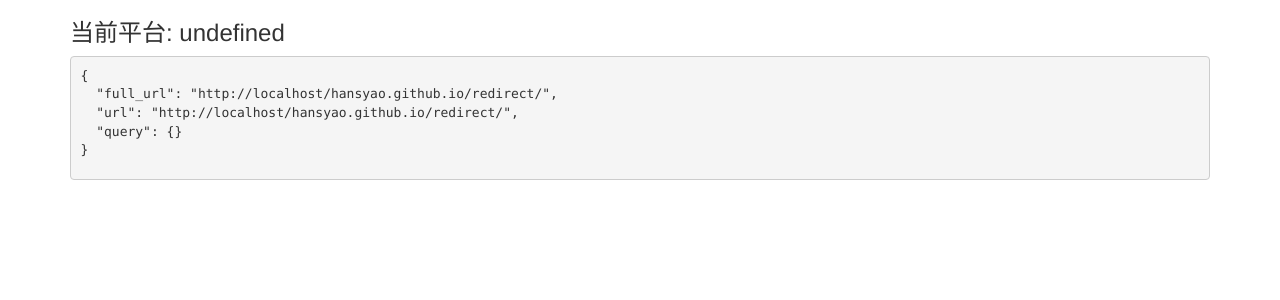
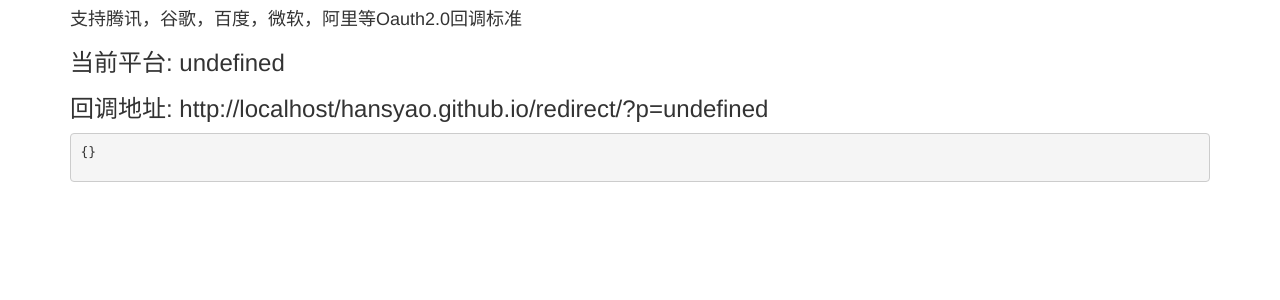
Before and after one commit to hansyao/hansyao.github.io, a Jekyll site: the page redirect/index.html, which Jekyll copies as it is, in a window 1280 px wide. Shown: the top 300 px of the page. Built offline with Jekyll 4.4.1, drawn with Linux system fonts in a browser that asks for light colours; nearby versions of some CDN libraries.

Commit message:
Update index.html

```diff
--- a/redirect/index.html
+++ b/redirect/index.html
@@ -10,7 +10,9 @@
 </head>
 <body>
   <div class="container col-auto">
-    <h3 id="redirect">支持腾讯，谷歌，百度，微软，阿里等Oauth2.0回调标准</h3>
+    <h4 id="description">支持腾讯，谷歌，百度，微软，阿里等Oauth2.0回调标准</h3>
+    <h3 id="platform"></h3>
+    <h3 id="redirect"></h3>
   	<div class="entry">
 		  <pre><code><p id="result" name="result" >{}</p></code></pre>
 	  </div>
@@ -31,7 +33,7 @@
         var reg = /([^?&=]+)=([^?&=]*)/g;
         var pure_url = get_pure_url(url);
         search.replace(reg, function (rs, $1, $2) {
-          var name = decodeURIComponent($1);
+        var name = decodeURIComponent($1);
           var val = decodeURIComponent($2);
           val = String(val);
           obj[name] = val;
@@ -48,10 +50,14 @@
       var callback = getQueryObject(url);
       var platform = callback.query.p;
       if (platform == "undefined") {
-	      platform = "平台未定义"
+	      platform = "平台未定义";
+	      p_query = ""
+      } else {
+	      p_query = "?p=" + callback.query.p
       }
-      document.getElementById("redirect").innerHTML = "当前平台: " + platform;
-      document.getElementById("result").innerHTML = JSON.stringify(callback, null, 2);
+      document.getElementById("platform").innerHTML = "当前平台: " + platform;
+      document.getElementById("redirect").innerHTML = "回调地址: " + callback.url + p_query;
+      document.getElementById("result").innerHTML = JSON.stringify(callback.query, null, 2);
     </script>
 </body>
 </html>
```
